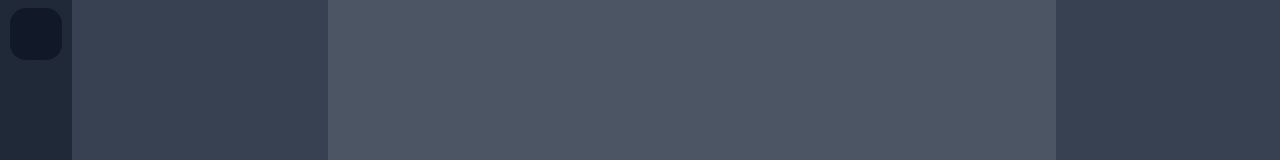
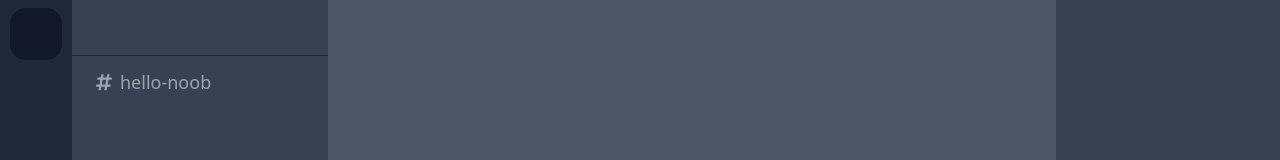
Before and after one commit to Les-Laboratoires/labchat-client, a Svelte app: page / in a window 1280 px wide. Shown: the top 160 px of the page. Built offline with nearby package versions, Linux system fonts and the light colour scheme.

Commit message:
feat(channels): create basic channelList and text channel style

```diff
--- a/src/components/Channel.svelte
+++ b/src/components/Channel.svelte
@@ -1,2 +1,29 @@
+<!-- Représente un salon -->
 
-<!-- Représente un salon -->
+<script lang="ts">
+  export let type: string = "text";
+  export let name: string = "";
+
+  let selected: boolean = false;
+
+  function select() {
+    selected = !selected;
+  }
+</script>
+
+
+<a class:bg-gray-600={selected} class="w-full    px-3 py-1     rounded-md    text-gray-400    flex items-center" on:click={() => select()}  href="#">
+  {#if type === "text"}
+      <div>
+        <svg aria-hidden="true" focusable="false" data-prefix="fas" data-icon="hashtag" class="w-4 fill-current" xmlns="http://www.w3.org/2000/svg" viewBox="0 0 448 512"><path fill="currentColor" d="M440.667 182.109l7.143-40c1.313-7.355-4.342-14.109-11.813-14.109h-74.81l14.623-81.891C377.123 38.754 371.468 32 363.997 32h-40.632a12 12 0 0 0-11.813 9.891L296.175 128H197.54l14.623-81.891C213.477 38.754 207.822 32 200.35 32h-40.632a12 12 0 0 0-11.813 9.891L132.528 128H53.432a12 12 0 0 0-11.813 9.891l-7.143 40C33.163 185.246 38.818 192 46.289 192h74.81L98.242 320H19.146a12 12 0 0 0-11.813 9.891l-7.143 40C-1.123 377.246 4.532 384 12.003 384h74.81L72.19 465.891C70.877 473.246 76.532 480 84.003 480h40.632a12 12 0 0 0 11.813-9.891L151.826 384h98.634l-14.623 81.891C234.523 473.246 240.178 480 247.65 480h40.632a12 12 0 0 0 11.813-9.891L315.472 384h79.096a12 12 0 0 0 11.813-9.891l7.143-40c1.313-7.355-4.342-14.109-11.813-14.109h-74.81l22.857-128h79.096a12 12 0 0 0 11.813-9.891zM261.889 320h-98.634l22.857-128h98.634l-22.857 128z"/></svg>
+      </div>
+  {:else if type === "voice"}
+
+  {:else if type === "announcement"}
+
+  {:else if type === "shop"}
+
+  {/if}
+
+  <p class="pl-2     text-gray-400  text-lg">{name}</p>
+</a>
--- a/src/components/ChannelList.svelte
+++ b/src/components/ChannelList.svelte
@@ -2,6 +2,12 @@
     import Channel from "./Channel.svelte";
 </script>
 
-<div class="h-full w-64 bg-gray-700">
-    <Channel />
+<div class="w-64 h-full    bg-gray-700">
+    <div class="w-full h-14     border-b border-gray-800">
+    </div>
+
+    <!--Channels container-->
+    <nav class="px-3 py-2">
+        <Channel type="text" name="hello-noob"/>
+    </nav>
 </div>
```
